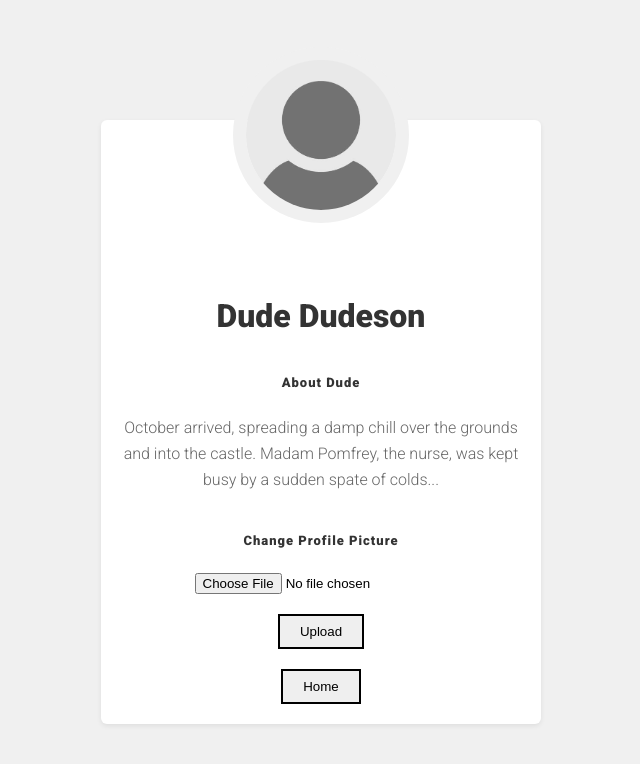
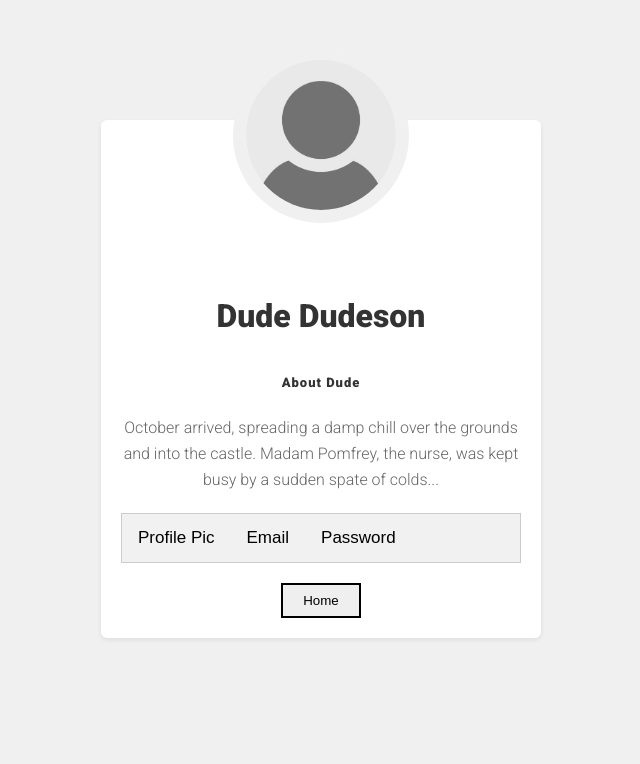
Before and after one commit to Vitko-SWE/HopScotch, a React (Create React App) app in the folder frontend/: page /userprofile in a window 1280 px wide. Shown: the top 764 px of the page, without its empty margins (319-959 px from the left). Built offline with nearby package versions, Linux system fonts and the light colour scheme.

Commit message:
adds interactive tabs for profile features

```diff
--- a/frontend/src/UserProfile.js
+++ b/frontend/src/UserProfile.js
@@ -19,6 +19,20 @@ class UserProfile extends React.Component {
         axios.post('');
     }
 
+    openTab(evt, cityName) {
+        var i, tabcontent, tablinks;
+        tabcontent = document.getElementsByClassName("tabcontent");
+        for (i = 0; i < tabcontent.length; i++) {
+            tabcontent[i].style.display = "none";
+        }
+        tablinks = document.getElementsByClassName("tablinks");
+        for (i = 0; i < tablinks.length; i++) {
+            tablinks[i].className = tablinks[i].className.replace(" active", "");
+        }
+        document.getElementById(cityName).style.display = "block";
+        evt.currentTarget.className += " active";
+    }
+
     render() {
         return (
             <div className="container">
@@ -29,9 +43,26 @@ class UserProfile extends React.Component {
                 <h3>About Dude</h3>
                 <p>October arrived, spreading a damp chill over the grounds and into the castle. Madam Pomfrey, the nurse, was kept busy by a sudden spate of colds...</p>
 
-                <h3>Change Profile Picture</h3>
-                <input type="file" onChange={this.fileSelectedHandler} /><br></br>
-                <button className="hbtn hb-border-top-br3" onClick={this.fileUploadHandler}>Upload</button><br></br>
+                <div class="tab">
+                    <button class="tablinks" id="defaultOpen" onClick={(e) => this.openTab(e, 'Picture')}>Profile Pic</button>
+                    <button class="tablinks" onClick={(e) => this.openTab(e, 'Email')}>Email</button>
+                    <button class="tablinks" onClick={(e) => this.openTab(e, 'Password')}>Password</button>
+                </div>
+
+                <div id="Picture" class="tabcontent">
+                    <h3>Change Profile Picture</h3>
+                    <input type="file" onChange={this.fileSelectedHandler} /><br></br>
+                    <button className="hbtn hb-border-top-br3" onClick={this.fileUploadHandler}>Upload</button><br></br>
+                </div>
+
+                <div id="Email" class="tabcontent">
+                    <h3>Change email address</h3>
+                </div>
+
+                <div id="Password" class="tabcontent">
+                    <h3>Change password</h3>
+                </div>
+
                 <button className="hbtn hb-border-top-br3" onClick={() => window.location.href = '/'}>Home</button>
 
             </div>
```
